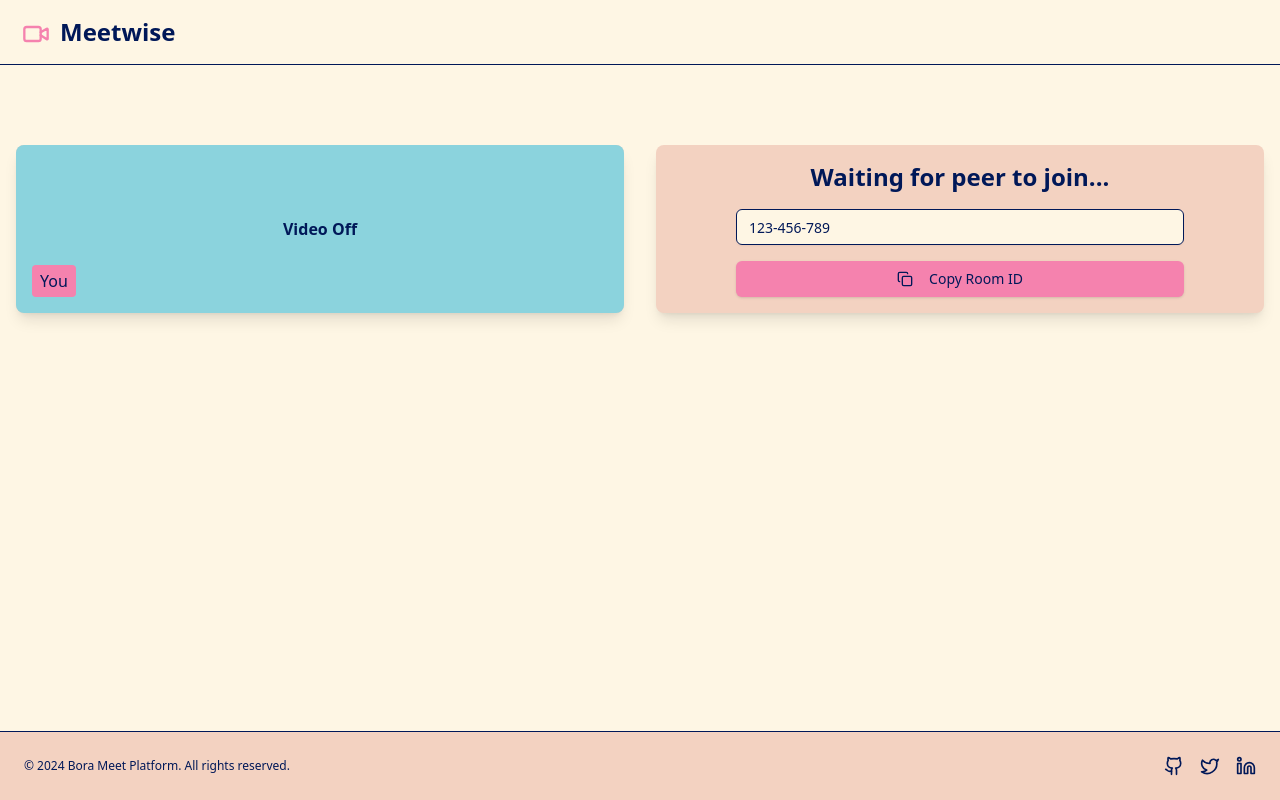
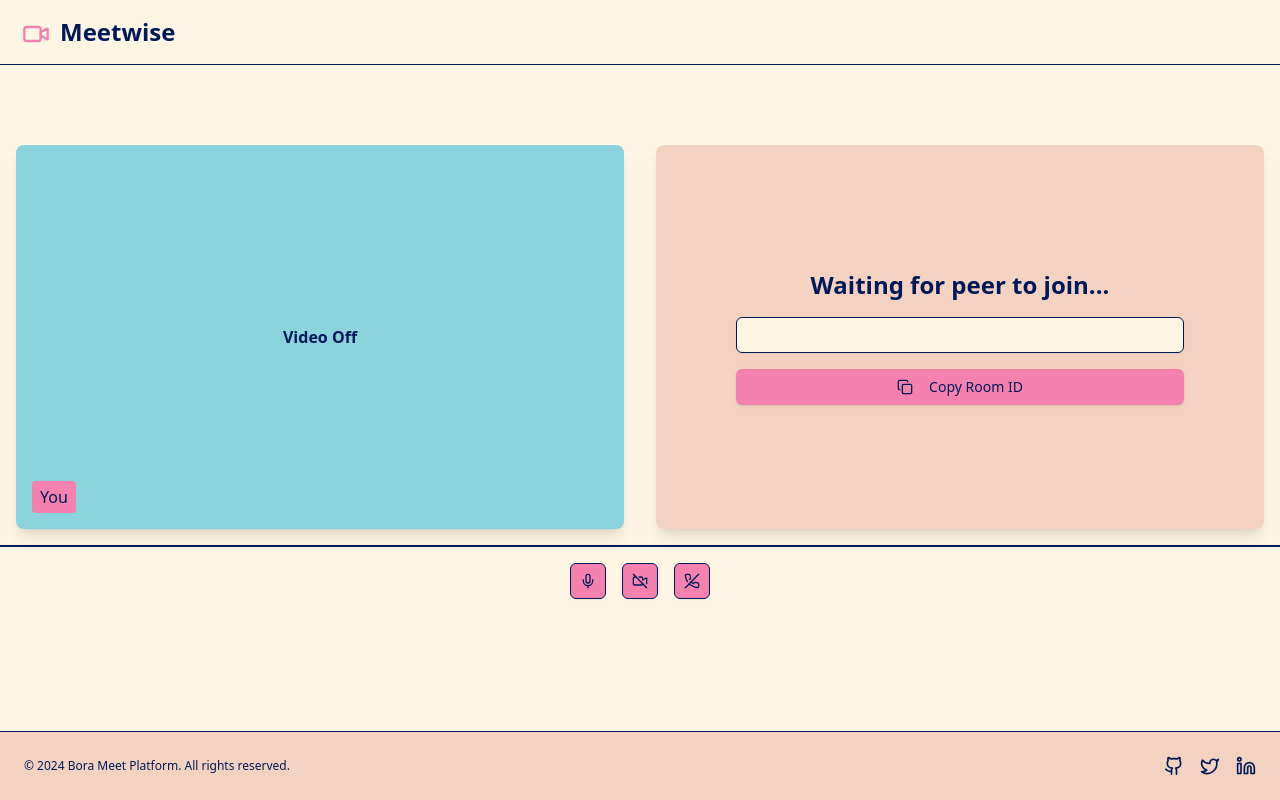
Before and after one commit to RitikBora/webrtc, a React (Vite) app in the folder frontend/: page /room in a window 1280 px wide. Built offline with nearby package versions, Linux system fonts and the light colour scheme.

Commit message:
video off capabilities added

```diff
--- a/frontend/src/components/MeetingRoom/MediaControls.tsx
+++ b/frontend/src/components/MeetingRoom/MediaControls.tsx
@@ -1,5 +1,5 @@
 import { useRecoilState } from "recoil";
-import { isMutedAtom, IsVideoOnAtom } from "recoil/atoms";
+import { isMutedAtom, IsVideoOnAtom } from "../../../recoil/atoms";
 import { Button } from "../ui/button";
 import { Mic, MicOff, PhoneOff, Video, VideoOff } from "lucide-react";
 
--- a/frontend/src/components/MeetingRoom/Receiver.tsx
+++ b/frontend/src/components/MeetingRoom/Receiver.tsx
@@ -25,7 +25,7 @@ export const Receiver = ({roomId} : {roomId : string}) =>
   };
 
   return(
-    <div className="flex-1 bg-[#f3d2c1] rounded-lg overflow-hidden shadow-lg">
+    <div className="flex-1 bg-[#f3d2c1] rounded-lg overflow-hidden shadow-lg min-h-96">
           {isPeerConnected ? (
             <div className="relative h-full">
               <video
@@ -45,7 +45,7 @@ export const Receiver = ({roomId} : {roomId : string}) =>
                 <Input
                   value={roomId}
                   readOnly
-                  className="bg-[#fef6e4] text-[#001858] border-[#001858]"
+                  className="bg-[#fef6e4] text-[#001858] border-[#001858] text-center"
                 />
                 <Button
                   onClick={copyRoomId}
--- a/frontend/src/components/MeetingRoom/Room.tsx
+++ b/frontend/src/components/MeetingRoom/Room.tsx
@@ -1,28 +1,38 @@
-import { useState } from 'react'
+import { useEffect, useState } from 'react'
 import { Button } from "@/components/ui/button"
 import { Input } from "@/components/ui/input"
 import { Mic, MicOff, Video, VideoOff, PhoneOff, Copy} from 'lucide-react'
 import { Receiver } from './Receiver';
 import {useRecoilValue } from 'recoil';
 import {isMutedAtom , IsVideoOnAtom} from '../../../recoil/atoms'
+import { MediaControls } from './MediaControls';
 
 
 export const Room = () => {
 
   const isMuted = useRecoilValue(isMutedAtom);
   const isVideoOn  = useRecoilValue(IsVideoOnAtom);
-  const [roomId, setRoomId] = useState('123-456-789');
+  const [roomId, setRoomId] = useState('');
+
+  useEffect(() =>
+  {
+      const urlParams = new URLSearchParams(window.location.search);
+      const roomId = urlParams.get("roomId");
+      if(roomId)
+        setRoomId(roomId)
+
+  } , [])
 
 
 
   return (
    <div className='flex-1  pt-16'>
       <main className="flex-grow flex flex-col md:flex-row p-4 gap-8">
-        <div className="flex-1 bg-[#f3d2c1] rounded-lg overflow-hidden shadow-lg">
+        <div className="flex-1 bg-[#f3d2c1] rounded-lg overflow-hidden shadow-lg min-h-96">
           <div className="relative h-full">
             <video
               className={`w-full h-full object-cover ${isVideoOn ? '' : 'hidden'}`}
-              src="/placeholder.svg?height=720&width=1280"
+              src="/placeholder.svg?height=7120&width=1280"
               muted
               autoPlay
               playsInline
@@ -39,8 +49,7 @@ export const Room = () => {
         </div>
         <Receiver roomId={roomId}/>
       </main>
-
-
+      <MediaControls/>
     </div>
   );
 };
```
Lines whose indentation alone changed are shown as unchanged.
